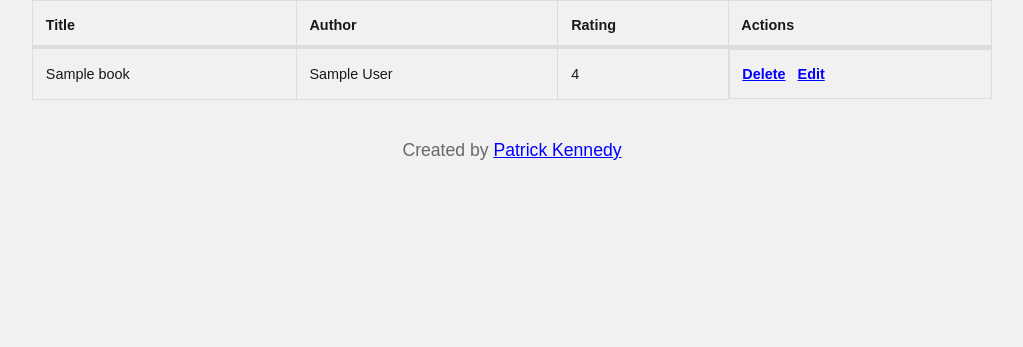
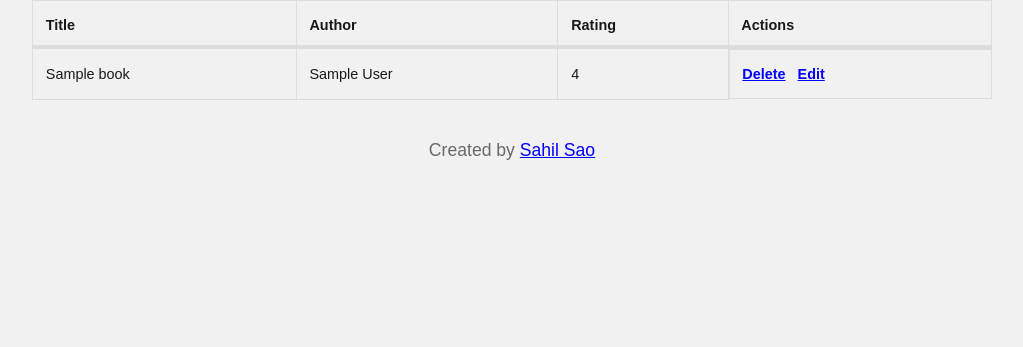
Before and after one commit to sahilsao/flask_user_management, a Flask app: page /books/ in a window 1280 px wide. Shown: the part 171-518 px from the top of the page, without its empty margins (128-1151 px from the left). Run offline with Flask 3, Linux system fonts and the light colour scheme; a user stored in the database is signed in; tables that the repository leaves empty hold one stand-in row (values such as "Sample post").

Commit message:
Update base.html

```diff
--- a/project/templates/base.html
+++ b/project/templates/base.html
@@ -52,7 +52,7 @@
         </main>
 
         <footer class="site-footer">
-            <small>Created by <a href="http://www.patricksoftwareblog.com">Patrick Kennedy</small>
+            <small>Created by <a href="https://sahilsao.github.io/">Sahil Sao</small>
         </footer>
     </body>
 </html>
```
